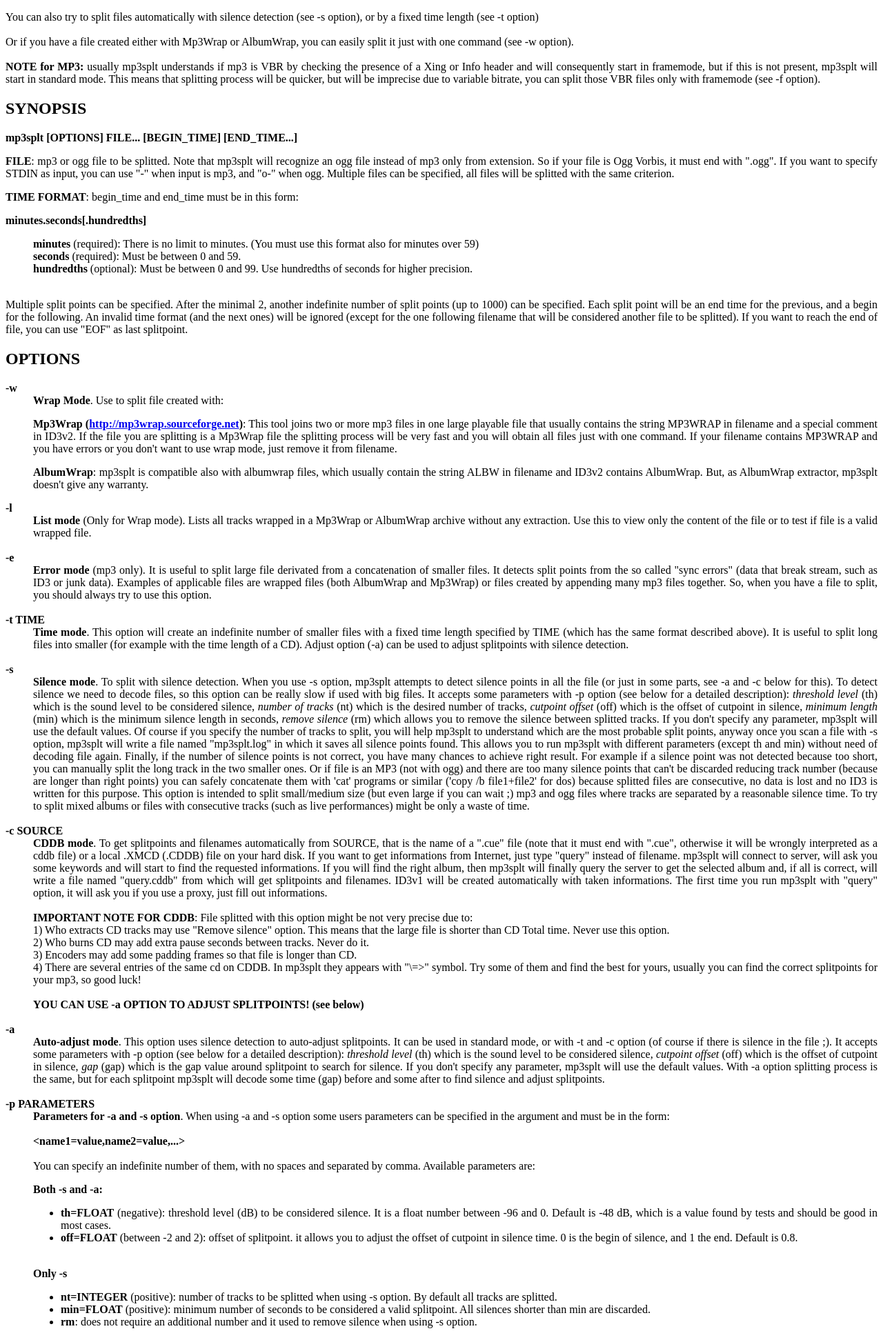
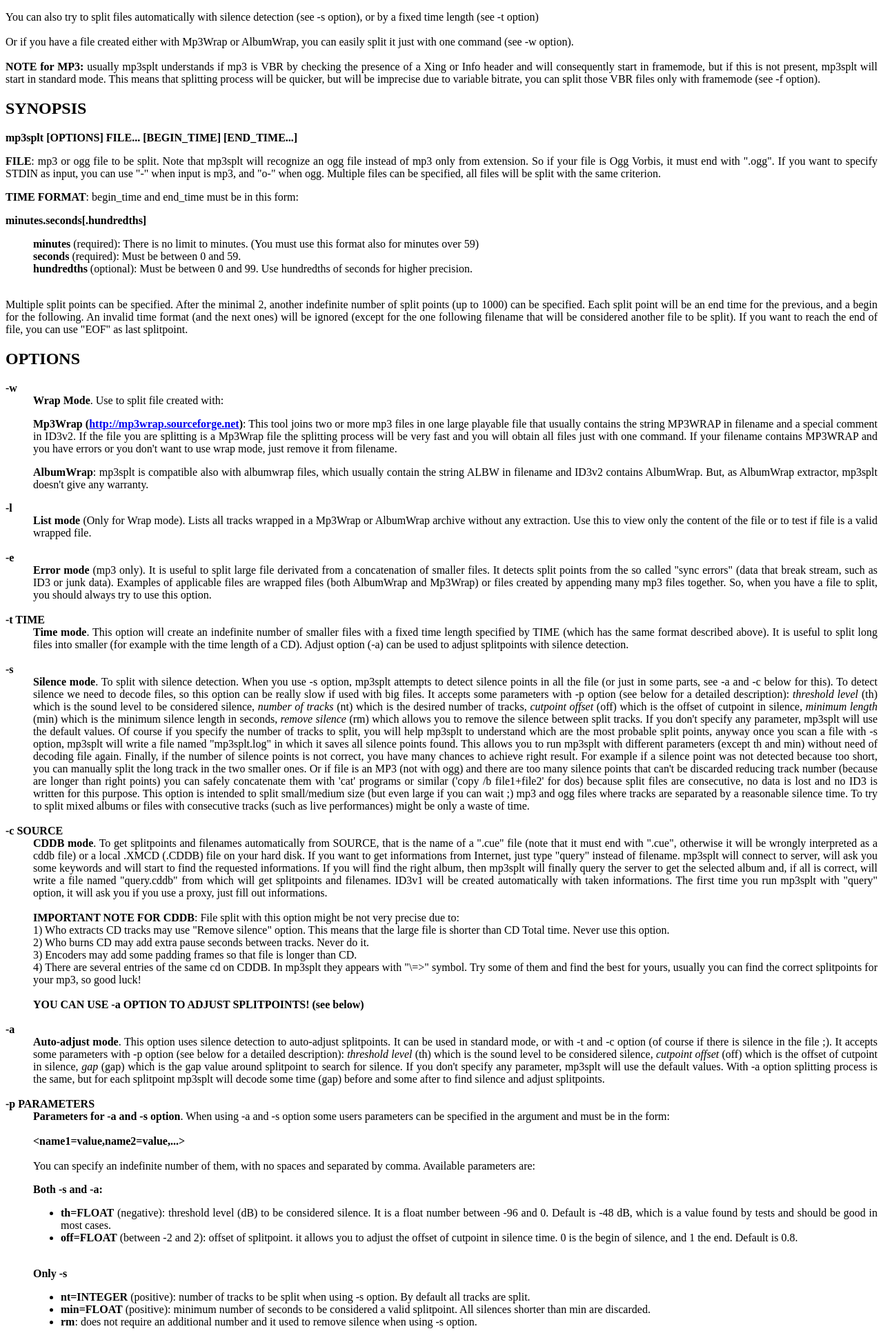
Before and after one commit to eharris/mp3splt-web, a PHP site: page /documentation/man.html in a window 1280 px wide. Shown: the part 567-2497 px from the top of the page at 69% size. Run offline with PHP 8.4, Linux system fonts and the light colour scheme.

Commit message:
Tiny typo in the mp3splt docs: irregular verb split fixed (splitted -> split)

```diff
--- a/web/about.php
+++ b/web/about.php
@@ -19,7 +19,7 @@ to split an album, you can select split points and filenames manually
 or you can get them automatically from CDDB (internet or a local file)
 or from .cue files. Supports also automatic silence split, that can be
 used also to adjust cddb/cue splitpoints. You can extract tracks from
-Mp3Wrap or AlbumWrap files in few seconds. Mp3splt-project is splitted in 3 parts :
+Mp3Wrap or AlbumWrap files in few seconds. Mp3splt-project is split in 3 parts :
 libmp3splt, mp3splt and mp3splt-gtk.</div>
 <br />
 <!-- mp3splt project common features -->
@@ -34,7 +34,7 @@ an end time <i>without decoding</i></li>
 <li class=\"lifeatures\">split files created with Mp3Wrap or AlbumWrap</li>
 <li class=\"lifeatures\">split concatenated mp3 files</li>
 <li class=\"lifeatures\">support for mp3 VBR (variable bit rate)</li>
-<li class=\"lifeatures\">specify output directory for splitted files</li>
+<li class=\"lifeatures\">specify output directory for split files</li>
 </ul>
 
 <!-- mp3splt -->
@@ -45,7 +45,7 @@ an end time <i>without decoding</i></li>
 <!--<br />
 <div class=\"featdiv\">mp3splt features :</div>
 <ul>
-<li class=\"lifeatures\">specify output directory for splitted files</li>
+<li class=\"lifeatures\">specify output directory for split files</li>
 </ul>-->
 
 <br />
--- a/web/documentation/man.html
+++ b/web/documentation/man.html
@@ -48,11 +48,11 @@ with framemode (see -f option).<br>
 <h2><a name="lbAC"></a>SYNOPSIS</h2>
 <b>mp3splt [OPTIONS] FILE... [BEGIN_TIME] [END_TIME...]</b>
 <p style="text-align: justify;"> <b>FILE</b>: mp3 or ogg file to be
-splitted. Note that mp3splt will recognize an ogg file instead of mp3
+split. Note that mp3splt will recognize an ogg file instead of mp3
 only from extension. So if your file is Ogg Vorbis, it must end with
 ".ogg". If you want to specify STDIN as input, you can use "-" when
 input is mp3, and "o-" when ogg. Multiple files can be specified, all
-files will be splitted with the same criterion. </p>
+files will be split with the same criterion. </p>
 <p> <b>TIME FORMAT</b>: begin_time and end_time must be in this form: </p>
 <p> <b>minutes.seconds[.hundredths]</b><br>
 </p>
@@ -71,7 +71,7 @@ indefinite number of split points (up to 1000) can be specified. Each
 split point will be an end time for the previous, and a begin for the
 following. An invalid time format (and the next ones) will be ignored
 (except for the one following filename that will be considered another
-file to be splitted). If you want to reach the end of file, you can use
+file to be split). If you want to reach the end of file, you can use
 "EOF" as last splitpoint. <br>
 <h2><a name="lbAE"></a>OPTIONS<br>
 </h2>
@@ -127,7 +127,7 @@ level</i> (th) which is the sound level to be considered silence, <i>number
 of tracks</i> (nt) which is the desired number of tracks, <i>cutpoint
 offset</i> (off) which is the offset of cutpoint in silence, <i>minimum
 length</i> (min) which is the minimum silence length in seconds, <i>remove
-silence</i> (rm) which allows you to remove the silence between splitted
+silence</i> (rm) which allows you to remove the silence between split
 tracks. If you don't specify any parameter, mp3splt will use the default
 values. Of course if you specify the number of tracks to
 split, you will help mp3splt to understand which are the most probable
@@ -141,7 +141,7 @@ short, you can manually split the long track in the two smaller ones. Or
 if file is an MP3 (not with ogg) and there are too many silence points
 that can't be discarded reducing track number (because are longer than
 right points) you can safely concatenate them with 'cat' programs or
-similar ('copy /b file1+file2' for dos) because splitted files are
+similar ('copy /b file1+file2' for dos) because split files are
 consecutive, no data is lost and no ID3 is written for this purpose.
 This option is intended to split small/medium size (but even large if
 you can wait ;)  mp3 and ogg files where tracks are separated by a
@@ -165,7 +165,7 @@ time you run mp3splt with "query" option, it will ask you if you use a
 proxy, just fill out informations.</dd>
   <dd><br>
   </dd>
-  <dd><b>IMPORTANT NOTE FOR CDDB</b>: File splitted with this option
+  <dd><b>IMPORTANT NOTE FOR CDDB</b>: File split with this option
 might be not very precise due to: <br>
   </dd>
   <dd> 1) Who extracts CD tracks may use "Remove silence" option. This
@@ -220,8 +220,8 @@ begin of silence, and 1 the end. Default is 0.8.</li>
     <br>
     <b>Only -s</b>
     <ul>
-      <li> <b>nt=INTEGER</b> (positive): number of tracks to be splitted
-when using -s option. By default all tracks are splitted. </li>
+      <li> <b>nt=INTEGER</b> (positive): number of tracks to be split
+when using -s option. By default all tracks are split. </li>
       <li> <b>min=FLOAT</b> (positive): minimum number of seconds to be
 considered a valid splitpoint. All silences shorter than min are
 discarded. </li>
@@ -272,7 +272,7 @@ can contain name variables, that must begin with @ char and that can be: <br>
       <b>@t</b>: song title*<br>
       <b>@n</b>: track number*  (valid also when not using -c)<br>
       <br>
-When splitted files are more than one, at least one between @t and @n
+When split files are more than one, at least one between @t and @n
 (*) must be present to avoid ambiguous names. You can put any prefix,
 separator, suffix in the string, for more elegance. To make easy the use
 spaces in output filename without interfering with line parameters, you
--- a/web/home.php
+++ b/web/home.php
@@ -18,7 +18,7 @@ to split an album, you can select split points and filenames manually
 or you can get them automatically from CDDB (internet or a local file)
 or from .cue files. Supports also automatic silence split, that can be
 used also to adjust cddb/cue splitpoints. You can extract tracks from
-Mp3Wrap or AlbumWrap files in few seconds. Mp3splt-project is splitted in 3 parts :
+Mp3Wrap or AlbumWrap files in few seconds. Mp3splt-project is split in 3 parts :
 libmp3splt, mp3splt and mp3splt-gtk. </div>
 <div class=\"indentdiv\">See <a href=\"about.php\">the about section</a> for more details.</div>
 
```
